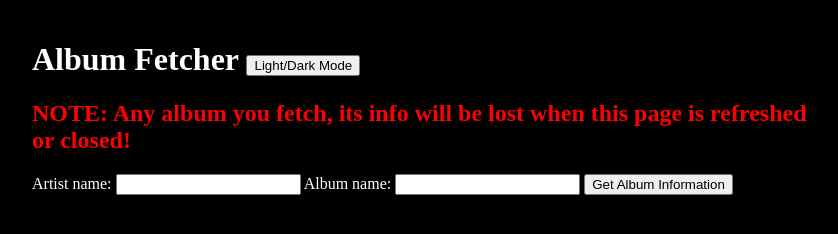
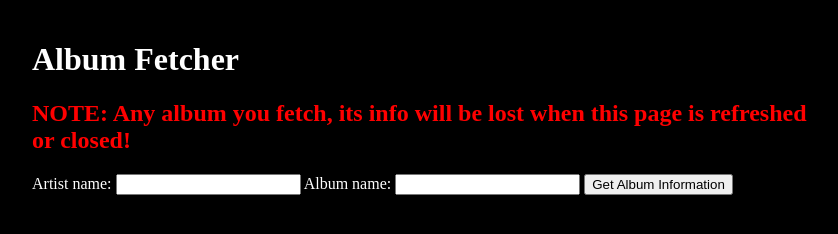
Before and after one commit to ZeaZolf/SimpleAlbumFetcher, a website: page index.html in a window 1280 px wide. Shown: the whole page, without its empty margins (208-1046 px from the left). Drawn offline with Linux system fonts and the light colour scheme.

Commit message:
removed light/dark feature

```diff
--- a/index.html
+++ b/index.html
@@ -6,7 +6,7 @@
     <link rel="stylesheet" href="index.css">
 </head>
 <body>
-<h1>Album Fetcher <button onclick="changeLightMode()">Light/Dark Mode</button></h1>
+<h1>Album Fetcher</h1>
 <h2>NOTE: Any album you fetch, its info will be lost when this page is refreshed or closed!</h2>
 <div>
     <label for="artistName">Artist name:</label>
--- a/index.js
+++ b/index.js
@@ -1,10 +1,3 @@
 function getAlbum(){
     alert("Button call to function successful");
 }
-
-function changeLightMode(){
-    alert("Change the light mode");
-   /* const body = document.querySelector("body");
-    console.log(body);
-    body.style.setProperty("" */
-}
```
